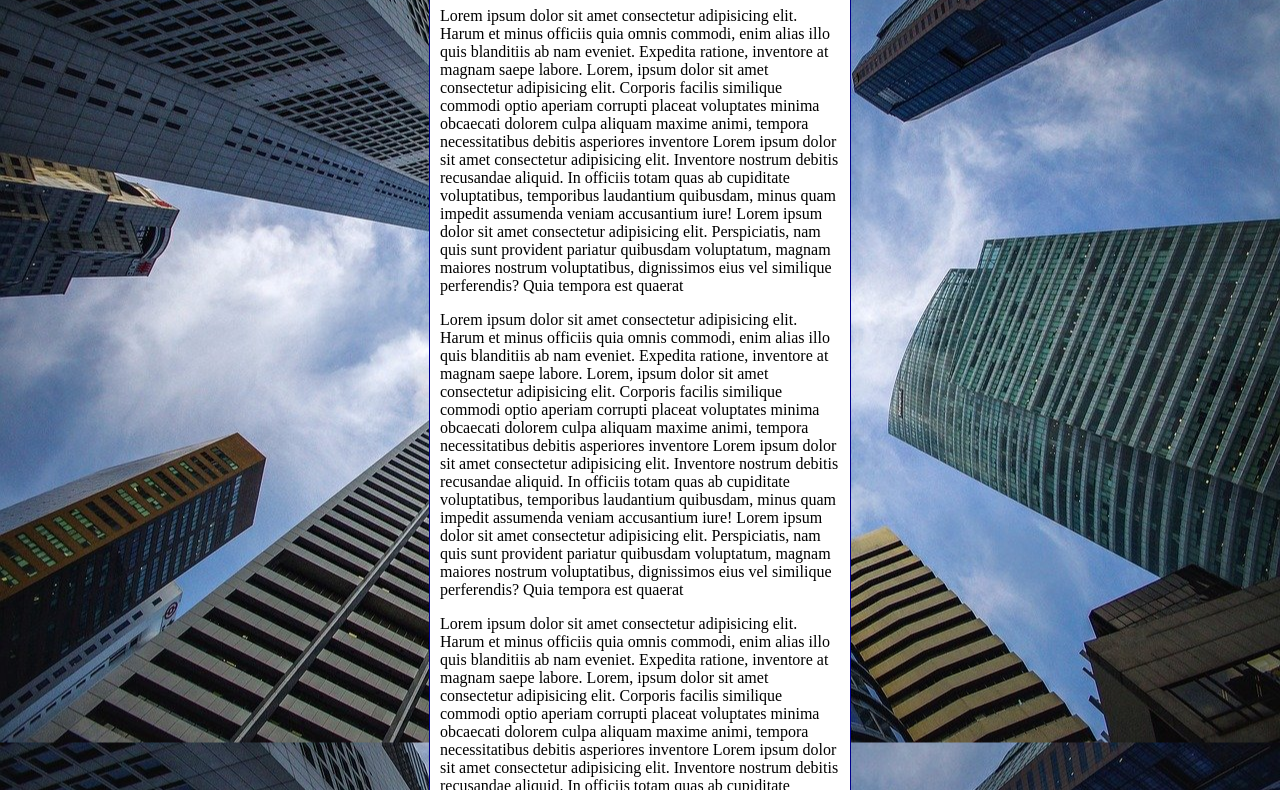
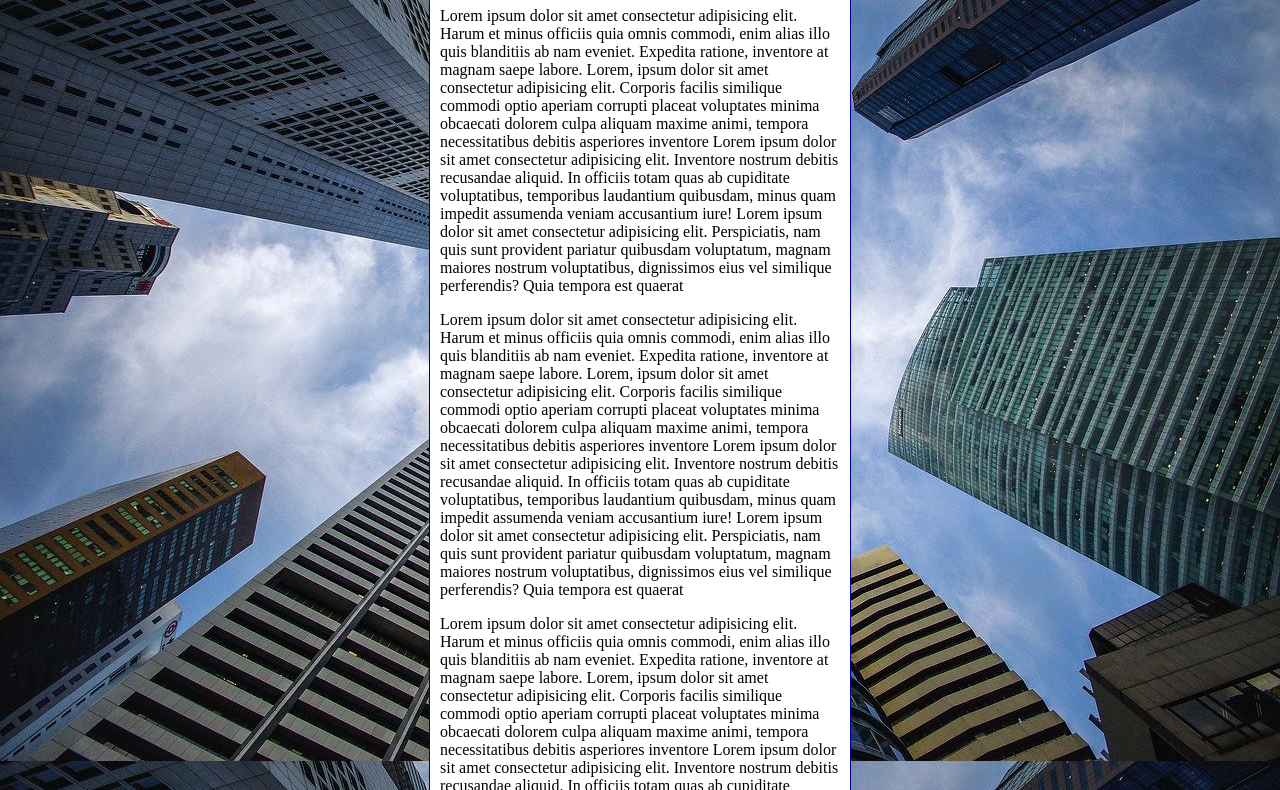
Before and after one commit to gilcleanaraujo/html-css, a plain HTML site: page exercicios/ex022/fundo006.html in a window 1280 px wide. Shown: the part 92-882 px from the top of the page. Drawn offline with Linux system fonts and the light colour scheme.

Commit message:
Update fundo006.html

```diff
--- a/exercicios/ex022/fundo006.html
+++ b/exercicios/ex022/fundo006.html
@@ -4,20 +4,32 @@
     <meta charset="UTF-8">
     <meta http-equiv="X-UA-Compatible" content="IE=edge">
     <meta name="viewport" content="width=device-width, initial-scale=1.0">
-    <title>Document</title>
+    <title>Fundo fixo de tela</title>
 </head>
 <style>
     body {
         height: 100vh;
-        background-color: black;
+
+            /*
+            SHORTHAND - Background
+            SEQUENCIA = color > image > position > repeat > [size] > attachment
+            - de acordo com o manual da W3C!
+            */
+            background: black url('imagens/wallpaper002.jpg') center center no-repeat fixed;
+            background-size: cover;
+
+            /* OBS: Atualmente o background-size ainda não esta funcionando no shorthand. */
+
+        /*background-color: black;
         background-image: url('imagens/wallpaper002.jpg');
         background-position: center center;
-        background-repeat: repeat;
+        background-repeat: no-repeat;
         background-size: cover;
+        background-attachment: fixed;*/
     }
     main {
         background-color: white;
-        width: 400px;
+        max-width: 400px;
         padding: 10px;
         margin: auto;
         border: 1px solid darkblue;
```
